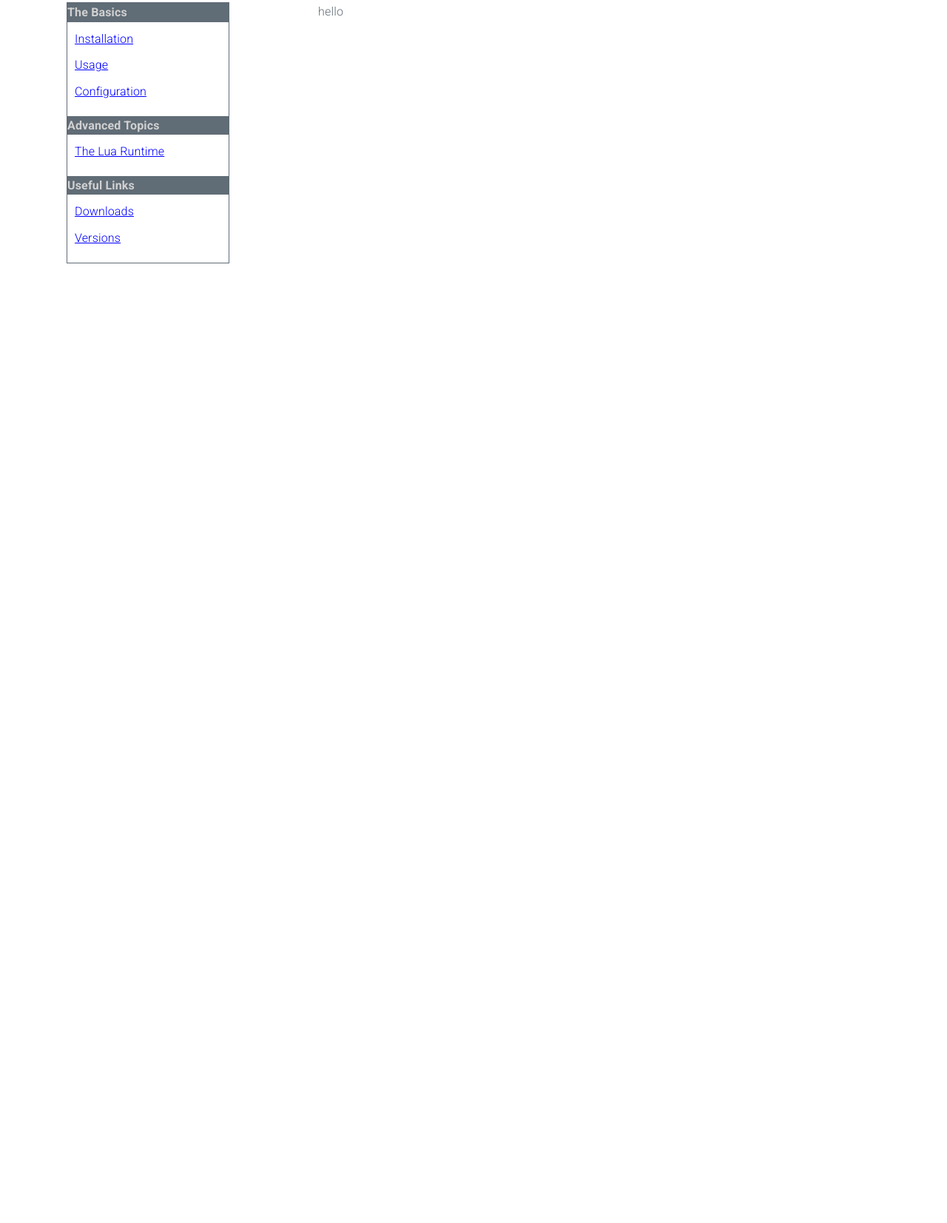
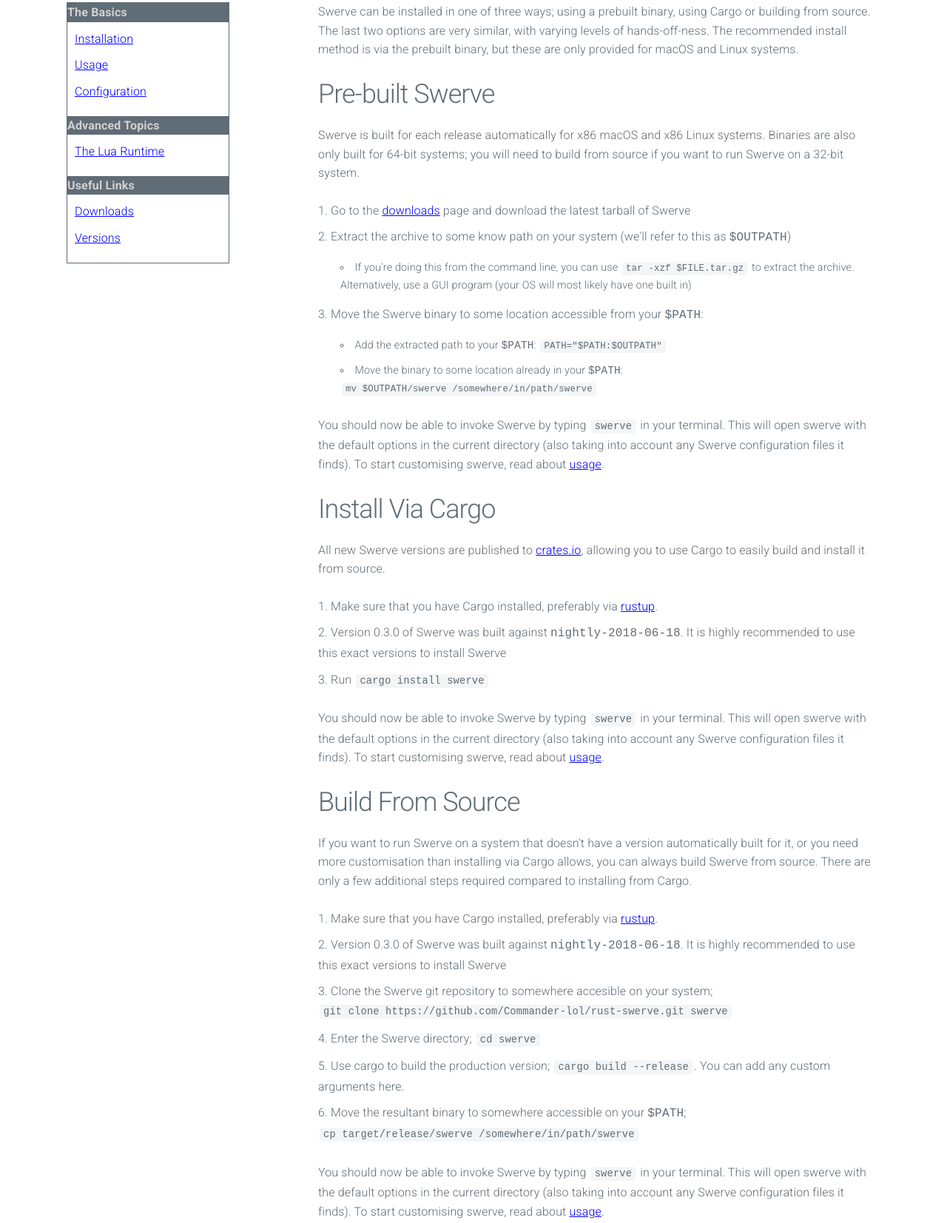
Before and after one commit to Commander-lol/rust-swerve, a plain HTML site: page docs/installation.html in a window 1280 px wide. Shown: the part 112-1765 px from the top of the page at 74% size. Before the commit the page ends 800 px from the top, so only its background shows below. Drawn offline with nearby package versions, Linux system fonts and the light colour scheme.

Commit message:
Installation instructions

```diff
--- a/css/main.css
+++ b/css/main.css
@@ -17,6 +17,9 @@
 .title {
     text-align: center;
 }
+.row {
+    align-items: flex-start;
+}
 a:not(.button) {
     text-decoration: underline !important;
 }
@@ -31,6 +34,8 @@ a:not(.button):visited {
 nav.sidebar {
     border: 1px #606c76 solid;
     padding: 0 !important;
+    position: sticky;
+    top: 10px;
 }
 
 .sidebar .section {
--- a/docs/installation.html
+++ b/docs/installation.html
@@ -35,7 +35,86 @@
                     <li><a href="../versions.html">Versions</a></li>
                 </ul>
             </nav>
-            <div class="column column-70 column-offset-10">hello</div>
+            <div class="column column-70 column-offset-10">
+                <p>
+                    Swerve can be installed in one of three ways; using a prebuilt binary, using Cargo or building from
+                    source. The last two options are very similar, with varying levels of hands-off-ness. The recommended
+                    install method is via the prebuilt binary, but these are only provided for macOS and Linux systems.
+                </p>
+
+
+                <h2>Pre-built Swerve</h2>
+                <p>
+                    Swerve is built for each release automatically for x86 macOS and x86 Linux systems. Binaries are also
+                    only built for 64-bit systems; you will need to build from source if you want to run Swerve on a 32-bit
+                    system.
+                </p>
+                <ol>
+                    <li>Go to the <a href="../downloads.html">downloads</a> page and download the latest tarball of Swerve</li>
+                    <li>Extract the archive to some know path on your system (we'll refer to this as <kbd>$OUTPATH</kbd>)</li>
+                    <ul>
+                        <li>
+                            If you're doing this from the command line, you can use <kbd><code>tar -xzf $FILE.tar.gz</code></kbd> to extract
+                            the archive. Alternatively, use a GUI program (your OS will most likely have one built in)
+                        </li>
+                    </ul>
+                    <li>Move the Swerve binary to some location accessible from your <kbd>$PATH</kbd>:</li>
+                    <ul>
+                        <li>Add the extracted path to your <kbd>$PATH</kbd>: <kbd><code>PATH="$PATH:$OUTPATH"</code></kbd></li>
+                        <li>Move the binary to some location already in your <kbd>$PATH</kbd>: <kbd><code>mv $OUTPATH/swerve /somewhere/in/path/swerve</code></kbd></li>
+                    </ul>
+                </ol>
+                <p>
+                    You should now be able to invoke Swerve by typing <kbd><code>swerve</code></kbd> in your terminal. This will open swerve with the default options in the
+                    current directory (also taking into account any Swerve configuration files it finds). To start customising swerve, read about <a href="usage.html">usage</a>.
+                </p>
+
+
+
+
+                <h2>Install Via Cargo</h2>
+                <p>
+                    All new Swerve versions are published to <a href="https://crates.io/crates/swerve">crates.io</a>, allowing you to use Cargo to easily build and install it from source.
+                </p>
+                <ol>
+                    <li>Make sure that you have Cargo installed, preferably via <a href="https://rustup.rs/">rustup</a>. </li>
+                    <li>
+                        Version 0.3.0 of Swerve was built against <kbd>nightly-2018-06-18</kbd>. It is highly recommended to use this
+                        exact versions to install Swerve
+                    </li>
+                    <li>Run <kbd><code>cargo install swerve</code></kbd></li>
+                </ol>
+                <p>
+                    You should now be able to invoke Swerve by typing <kbd><code>swerve</code></kbd> in your terminal. This will open swerve with the default options in the
+                    current directory (also taking into account any Swerve configuration files it finds). To start customising swerve, read about <a href="usage.html">usage</a>.
+                </p>
+
+
+
+
+                <h2>Build From Source</h2>
+                <p>
+                    If you want to run Swerve on a system that doesn't have a version automatically built for it, or you need more customisation than installing via Cargo allows,
+                    you can always build Swerve from source. There are only a few additional steps required compared to installing from Cargo.
+                </p>
+                <ol>
+                    <li>Make sure that you have Cargo installed, preferably via <a href="https://rustup.rs/">rustup</a>. </li>
+                    <li>
+                        Version 0.3.0 of Swerve was built against <kbd>nightly-2018-06-18</kbd>. It is highly recommended to use this
+                        exact versions to install Swerve
+                    </li>
+                    <li>Clone the Swerve git repository to somewhere accesible on your system; <kbd><code>git clone https://github.com/Commander-lol/rust-swerve.git swerve</code></kbd></li>
+                    <li>Enter the Swerve directory; <kbd><code>cd swerve</code></kbd></li>
+                    <li>Use cargo to build the production version; <kbd><code>cargo build --release</code></kbd>. You can add any custom arguments here.</li>
+                    <li>Move the resultant binary to somewhere accessible on your <kbd>$PATH</kbd>; <kbd><code>cp target/release/swerve /somewhere/in/path/swerve</code></kbd></li>
+                </ol>
+                <p>
+                    You should now be able to invoke Swerve by typing <kbd><code>swerve</code></kbd> in your terminal. This will open swerve with the default options in the
+                    current directory (also taking into account any Swerve configuration files it finds). To start customising swerve, read about <a href="usage.html">usage</a>.
+                </p>
+
+
+            </div>
         </div>
     </div>
 
```
